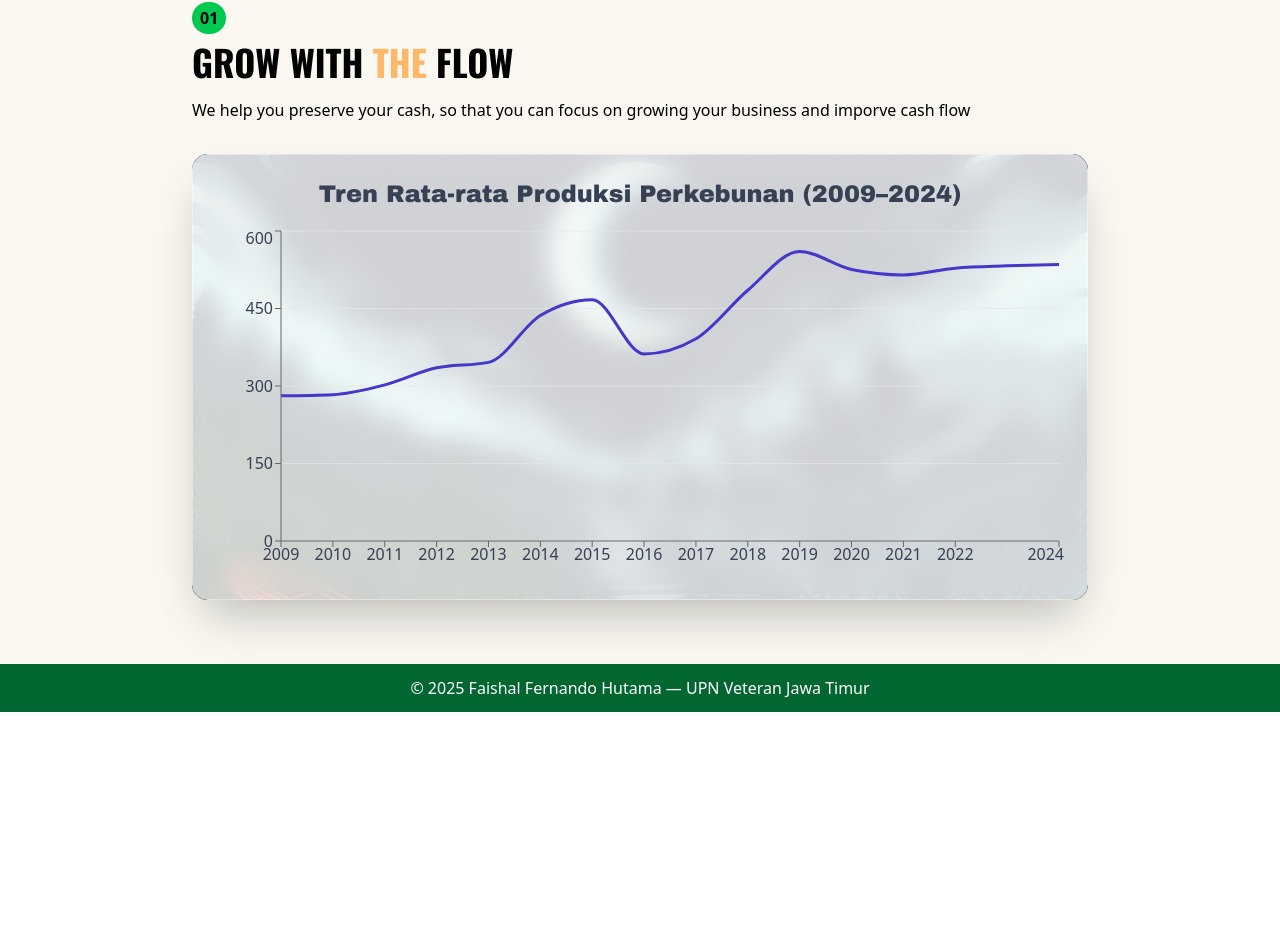
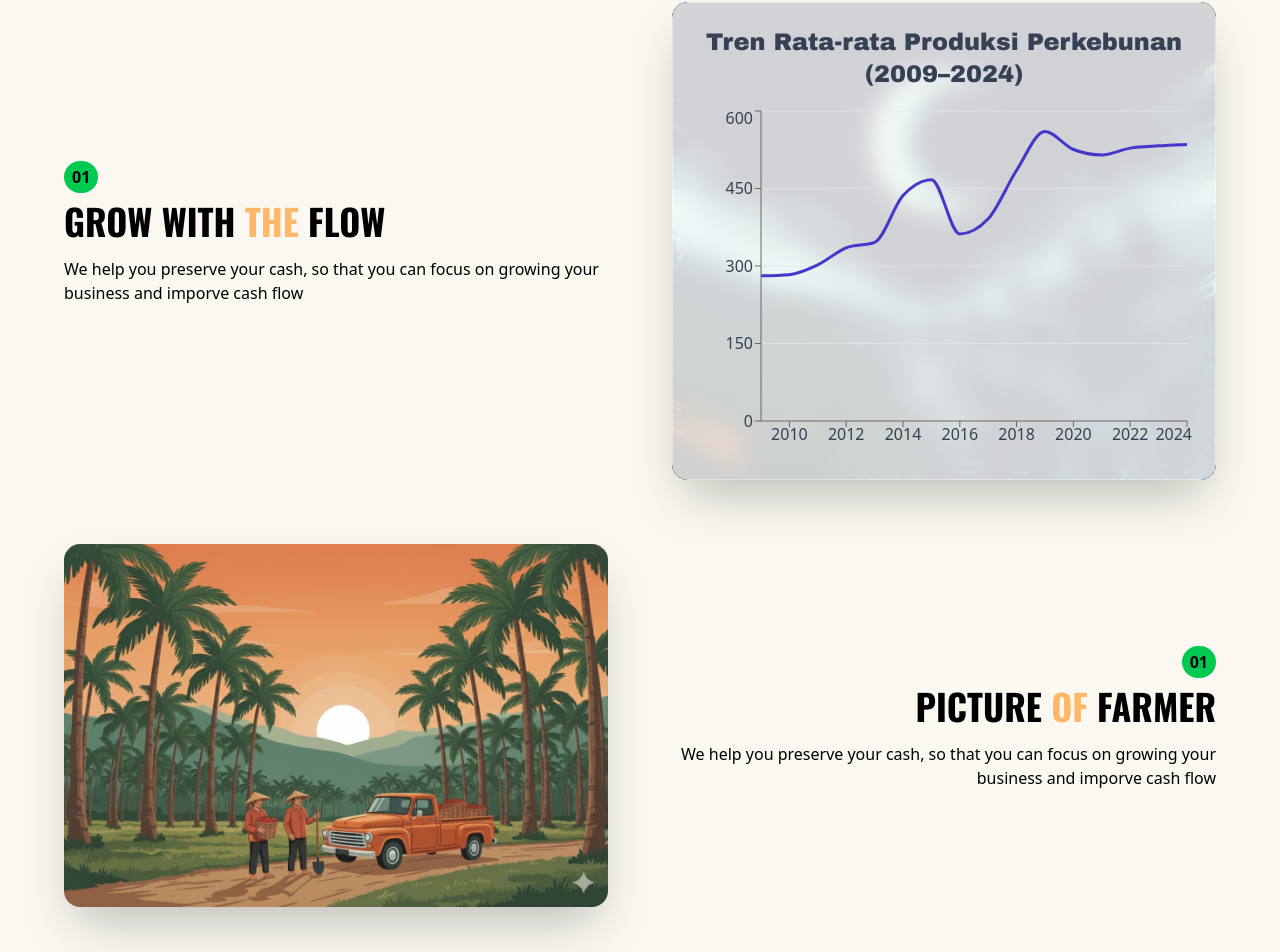
Before and after one commit to faishalfernandohutama/Prediksi_Produksi, a React (Vite) app: page / in a window 1280 px wide. Shown: the part 1450-2402 px from the top of the page. Before the commit the page ends 2162 px from the top, so only its background shows below. Built offline with nearby package versions, Linux system fonts and the light colour scheme.

Commit message:
perubahan overview

```diff
--- a/src/pages/home/component/hero.jsx
+++ b/src/pages/home/component/hero.jsx
@@ -10,7 +10,7 @@ const Hero = () => {
 
       <div className="container mx-auto px-6 py-20 text-white">
         <h2 className="text-6xl md:text-8xl font-extrabold font-archivo-black">PRODUKSI</h2>
-        <h2 className="text-6xl md:text-8xl font-extrabold text-green-500 font-archivo-black">PERKEBUNAN INDONESIA</h2>
+        <h2 className="text-6xl md:text-8xl font-extrabold text-orange-300 font-archivo-black">PERKEBUNAN <span className="text-white">INDONESIA</span></h2>
             <div className="bg-green-700 mx-auto inline-block px-8 py-3 rounded-lg my-4">
                 <p className="text-white  font-bold">Get Funding</p>
             </div>
--- a/src/pages/home/component/overview.jsx
+++ b/src/pages/home/component/overview.jsx
@@ -13,6 +13,7 @@ import Icon1 from '../../../assets/fish.png';
 import Icon2 from '../../../assets/harvest.png';
 import Icon3 from '../../../assets/mountain.png';
 import Icon4 from '../../../assets/energy.png';
+import PerkebunanImage from '../../../assets/farmer.png';
 
 
 const CustomTooltip = ({ active, payload, label }) => {
@@ -68,13 +69,12 @@ const Overview = () => {
   return (
     <section className="bg-merah-muda py-16 px-6 flex flex-col items-center">
 
-      {/* Bagian Hero Dibungkus */}
+      {/* Bagian Hero (Tidak Berubah) */}
       <div className="relative w-full max-w-5xl mx-auto mb-10">
-
-        {/* Teks hero */}
+        {/* ... (kode hero section Anda tetap sama) ... */}
         <div className="max-w-3xl mx-auto text-center">
           <h2 className="text-6xl font-extrabold mb-4 text-gray-900 font-archivo-black tracking-tighter leading-[1.1] lg:text-8xl">
-            GOOD FOR<br />THE PLANET.<br />AND <span className='text-orange-300'>YOUR</span><br />BUSINESS
+            GOOD FOR<br className='md:invisible'/>THE PLANET.<br />AND <span className='text-orange-300'>YOUR</span><br />BUSINESS
           </h2>
           <p className="text-gray-600 leading-relaxed mb-6">
             We are on a mission to help good businesses grow.<br />
@@ -85,80 +85,68 @@ const Overview = () => {
             <p className="text-white font-bold">Get Funding</p>
           </div>
         </div>
-
-        {/* --- MODIFIKASI DIMULAI DI SINI (CLASSNAME BERUBAH) --- */}
-
-        {/* Gambar 1 (Kiri Atas) */}
         <motion.div
           variants={iconVariants}
           initial="hidden"
           whileInView="visible"
           transition={{ duration: 0.5, delay: 0.2 }}
           viewport={{ once: true }}
-          // Kelas responsif ditambahkan
           className="absolute top-4 left-4 w-16 h-16 md:top-8 md:left-8 md:w-24 md:h-24 lg:top-10 lg:left-10 lg:w-28 lg:h-28"
         >
           <img src={Icon1} alt="Sustainability Icon 1" className="rounded-full object-cover" />
         </motion.div>
-
-        {/* Gambar 2 (Kanan Atas) */}
         <motion.div
           variants={iconVariants}
           initial="hidden"
           whileInView="visible"
           transition={{ duration: 0.5, delay: 0.4 }}
           viewport={{ once: true }}
-          // Kelas responsif ditambahkan
           className="absolute top-8 right-4 w-16 h-16 md:top-16 md:right-8 md:w-28 md:h-28 lg:top-20 lg:right-10 lg:w-32 lg:h-32"
         >
           <img src={Icon2} alt="Sustainability Icon 2" className="rounded-full object-cover" />
         </motion.div>
-
-        {/* Gambar 3 (Kiri Bawah) */}
         <motion.div
           variants={iconVariants}
           initial="hidden"
           whileInView="visible"
           transition={{ duration: 0.5, delay: 0.6 }}
           viewport={{ once: true }}
-          // Kelas responsif ditambahkan (dibuat sedikit lebih kecil)
           className="absolute bottom-20 left-2 w-14 h-14 md:bottom-16 md:left-0 md:w-20 md:h-20 lg:bottom-20 lg:left-0 lg:w-24 lg:h-24"
         >
           <img src={Icon3} alt="Sustainability Icon 3" className="rounded-full object-cover" />
         </motion.div>
-
-        {/* Gambar 4 (Kanan Bawah) */}
         <motion.div
           variants={iconVariants}
           initial="hidden"
           whileInView="visible"
           transition={{ duration: 0.5, delay: 0.8 }}
           viewport={{ once: true }}
-          // Kelas responsif ditambahkan
           className="absolute bottom-24 right-8 w-16 h-16 md:bottom-20 md:right-16 md:w-24 md:h-24 lg:bottom-10 lg:right-20 lg:w-28 lg:h-28"
         >
           <img src={Icon4} alt="Sustainability Icon 4" className="rounded-full object-cover" />
         </motion.div>
-
-        {/* --- AKHIR DARI MODIFIKASI --- */}
-
       </div>
 
+      {/* --- INI BAGIAN UTAMANYA (BAGIAN CHART) --- */}
+      {/* 1. PERBAIKAN: max-w-4xl diubah jadi max-w-6xl DAN md:gap-8 jadi md:gap-16 */}
+      <div className='mt-10 w-full max-w-6xl md:flex md:gap-16 md:items-center'>
 
-      <div className='mt-10 mb-4 text-left max-w-4xl w-full'>
+        {/* 2. Ini KOLOM KIRI (TEKS) - lebarnya 50% di layar 'md' */}
+        <div className='mb-4 md:mb-0 md:w-1/2 text-left'>
           <p className='bg-green-500 mx-auto inline-block px-2 py-1 rounded-full mb-2 font-bold'>01</p>
           <h2 className='font-oswald font-extrabold text-4xl'>GROW WITH <span className='text-orange-300'>THE</span> FLOW</h2>
           <p className='text-md my-4'>We help you preserve your cash, so that you can focus on growing your business and imporve cash flow</p>
         </div>
 
-      {/* Chart Section (Tidak Berubah) */}
+        {/* 3. Ini KOLOM KANAN (CHART) - lebarnya 50% di layar 'md' */}
         <motion.div
           initial={{ opacity: 0, y: 50 }}
           whileInView={{ opacity: 1, y: 0 }}
           transition={{ duration: 0.8, ease: 'easeOut' }}
           viewport={{ once: true }}
-        className="relative w-full max-w-4xl shadow-2xl rounded-2xl overflow-hidden"
+          className="relative w-full md:w-1/2 shadow-2xl rounded-2xl overflow-hidden" // 'md:w-1/2' adalah kuncinya
         >
+          {/* ... (kode chart Anda ada di dalam sini) ... */}
           <div
             className="absolute inset-0 z-0 bg-cover bg-center"
             style={{ backgroundImage: `url(${ChartBackground})` }}
@@ -215,6 +203,38 @@ const Overview = () => {
             )}
           </div>
         </motion.div>
+      </div>
+      {/* --- AKHIR DARI BAGIAN CHART --- */}
+
+
+      {/* --- INI BAGIAN UTAMANYA (BAGIAN GAMBAR) --- */}
+      {/* 1. PERBAIKAN: max-w-4xl diubah jadi max-w-6xl DAN md:gap-8 jadi md:gap-16 */}
+      <div className='mt-16 w-full max-w-6xl md:flex md:flex-row-reverse md:gap-16 md:items-center'>
+
+        {/* 2. Ini KOLOM KANAN (TEKS) - lebarnya 50% di layar 'md' */}
+        <div className='mb-4 md:mb-0 md:w-1/2 text-right'>
+          <p className='bg-green-500 mx-auto inline-block px-2 py-1 rounded-full mb-2 font-bold'>01</p>
+          <h2 className='font-oswald font-extrabold text-4xl'>PICTURE <span className='text-orange-300'>OF</span> FARMER</h2>
+          <p className='text-md my-4'>We help you preserve your cash, so that you can focus on growing your business and imporve cash flow</p>
+        </div>
+
+        {/* 3. Ini KOLOM KIRI (GAMBAR) - lebarnya 50% di layar 'md' */}
+        <motion.div
+          initial={{ opacity: 0, y: 50 }}
+          whileInView={{ opacity: 1, y: 0 }}
+          transition={{ duration: 0.8, ease: 'easeOut' }}
+          viewport={{ once: true }}
+          className="relative w-full md:w-1/2 shadow-2xl rounded-2xl overflow-hidden"
+        >
+          <img
+            src={PerkebunanImage}
+            alt="Gambar Perkebunan"
+            className="w-full h-auto object-cover"
+          />
+        </motion.div>
+      </div>
+      {/* --- AKHIR DARI BAGIAN GAMBAR --- */}
+
     </section>
   );
 };
```
Also changed, not shown: src/assets/farmer.png (added). Lines whose indentation alone changed are shown as unchanged.
